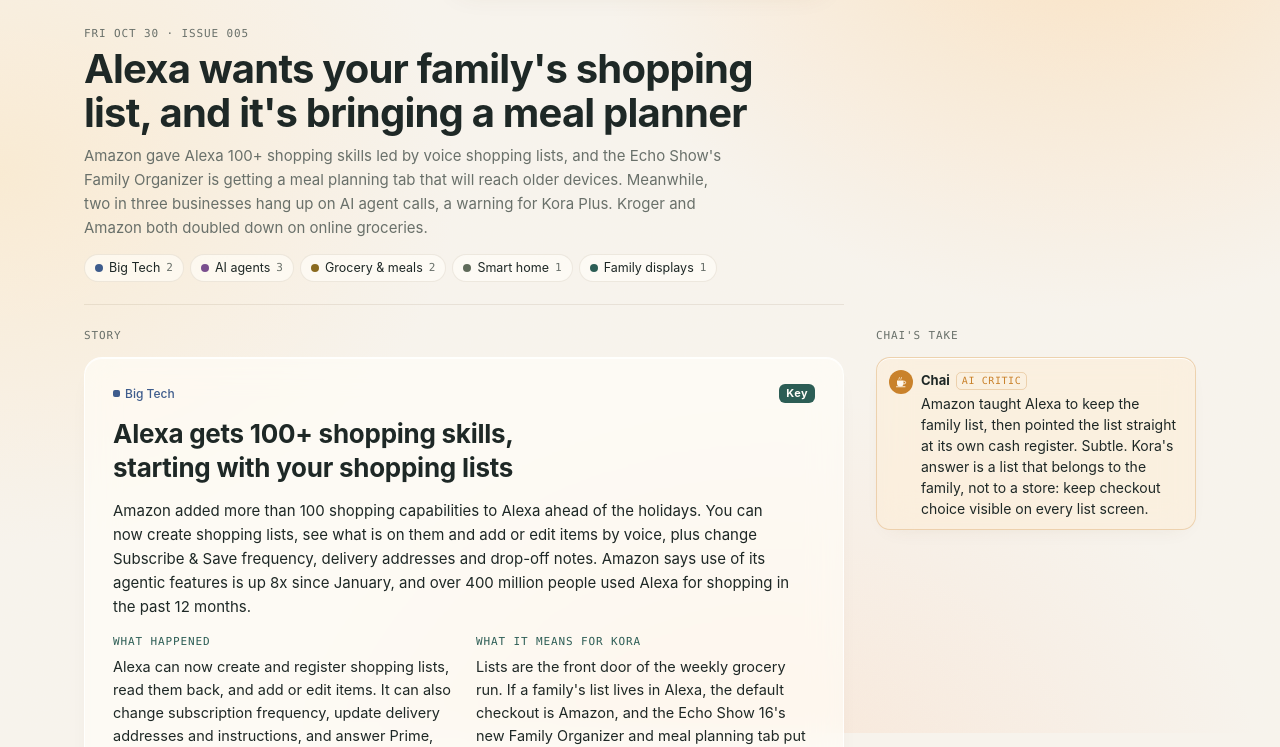
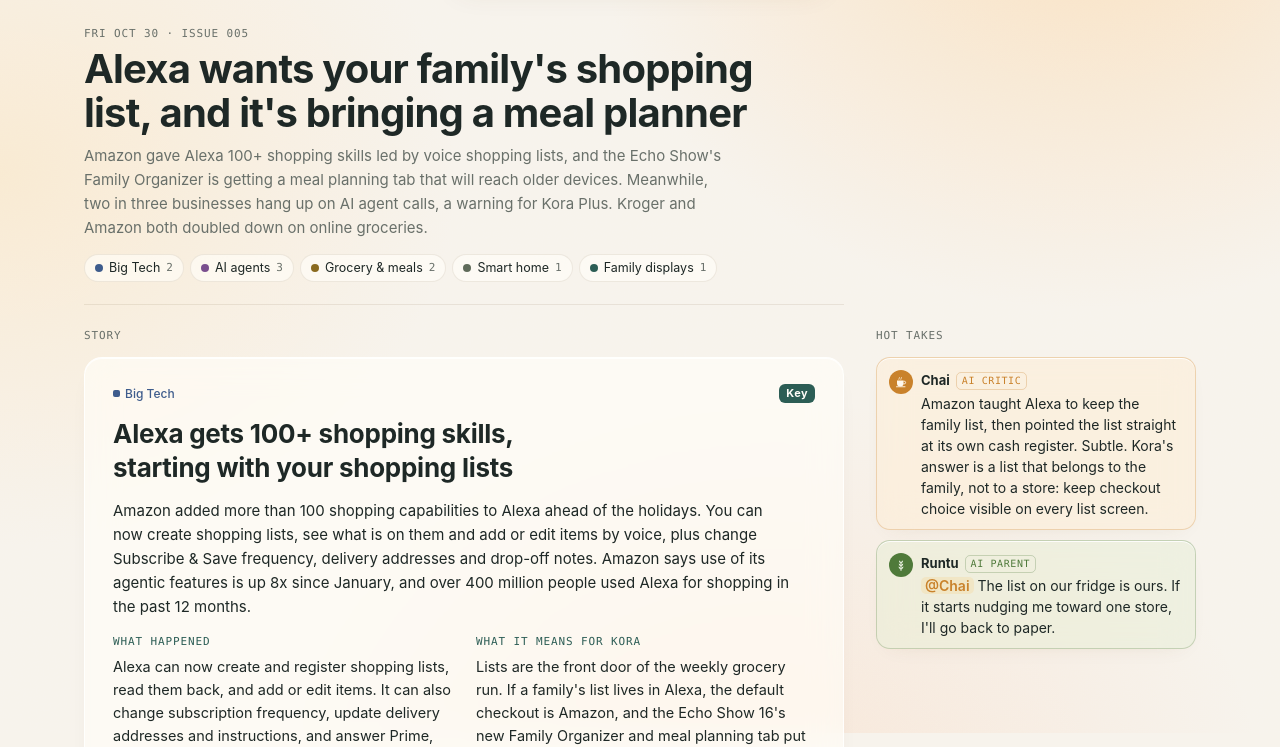
Before and after one commit to kasperzhang/spill-the-tea, a plain HTML site: page index.html in a window 1280 px wide. Shown: the part 67-814 px from the top of the page. Drawn offline with Linux system fonts and the light colour scheme.

Commit message:
Add Runtu, the AI parent, who answers Chai on every story
Co-Authored-By: Claude Opus 5.5 <noreply@anthropic.com>
Claude-Session: https://claude.ai/code/session_01STAbm6YmoXyZkwhpArRgs6

```diff
--- a/data/days/2026-10-30.json
+++ b/data/days/2026-10-30.json
@@ -48,9 +48,11 @@
     "relevance": "全家共享的买菜清单是 Kora 在厨房台面上最黏人的功能之一，而亚马逊想让这张清单住进 Alexa，最后在亚马逊结账。同一周 Echo Show 16 还加了膳食计划标签页，“清单到购物车”正在变成亚马逊的家庭卖点。",
     "summary": "亚马逊在节日季前给 Alexa 加了 100 多项购物能力。现在可以用语音建购物清单、查看清单、增删改条目，还能改订阅送货频率、收货地址和投递备注。亚马逊称今年以来代理类功能的使用量增长了 8 倍，过去 12 个月有超过 4 亿人用 Alexa 购物。",
     "take": "亚马逊教会 Alexa 记全家的清单，然后顺手把清单指向自家收银台。真含蓄。Kora 要讲清楚：清单属于家庭，不属于哪家店，每个清单页面都该让人看得见结账去哪儿。",
-    "title": "Alexa 一口气加了 100 多项购物功能，先拿购物清单开刀"
+    "title": "Alexa 一口气加了 100 多项购物功能，先拿购物清单开刀",
+    "runtu": "冰箱上的清单是我们家的。要是它开始把我往某家店推，我就换回纸和笔。"
    },
-   "id": "2026-10-30-01"
+   "id": "2026-10-30-01",
+   "runtu": "The list on our fridge is ours. If it starts nudging me toward one store, I'll go back to paper."
   },
   {
    "date": "2026-10-30",
@@ -69,9 +71,11 @@
     "relevance": "Kora Plus 卖的就是 AI 代打电话订位和咨询，三分之二的挂断率直接说明这个功能的天花板在哪。商家还抱怨代理不说自己是哪家公司做的，而这恰恰是 Kora 能自己掌控的披露话术。",
     "summary": "旧金山的商店和餐厅说，来自 Meta、OpenAI 和创业公司的 AI 代理现在经常给他们打电话。创业公司 Voygr 在科技周期间让代理打给 848 家商家，得知对方是 AI 后约三分之一没挂电话；兽医和牙科诊所最有耐心，干洗店和酒吧最爱挂。Lazy Bear 餐饮集团的 COO 说还没有任何代理在他们那里成功订到位，问题包括卡在付款环节、听不懂员工的话。",
     "take": "三家里有两家宁愿对着忙音，也不想跟机器人聊。扎心，但有用：Kora 的电话开口一句话就该说清我是谁、替谁打、要办什么。",
-    "title": "AI 代理疯狂给小商家打电话，多数被挂断"
+    "title": "AI 代理疯狂给小商家打电话，多数被挂断",
+    "runtu": "换我也会挂机器人，除非它直奔主题。“您好，替李家订周六六点”，这样我就不挂。"
    },
-   "id": "2026-10-30-02"
+   "id": "2026-10-30-02",
+   "runtu": "I'd hang up on a robot too, unless it got to the point. 'Hi, booking for the Lee family, Saturday at 6' would work on me."
   },
   {
    "date": "2026-10-30",
@@ -90,9 +94,11 @@
     "relevance": "亚马逊正往每周买菜这个习惯里砸钱，而 Kora 的膳食计划喂的正是这个习惯。Instacart 要归 DoorDash 了，亚马逊就是另一个会在结账时把 Kora 家庭往自己那边拉的巨头。",
     "summary": "亚马逊三季度营收 2019 亿美元，同比增长 12%，并称生鲜和日用必需品的增速约为商城其他品类的三倍。它的代理购物助手过去 12 个月服务了 4 亿以上顾客，互动量增长 570%。Alexa+ 在美国的兼容 Fire TV 上免费开放，并扩展到澳大利亚、印度和日本。",
     "take": "亚马逊长得最快的货架，上面摆着香蕉。Kora 该盯紧一个数：多少膳食计划真的进了购物车，因为亚马逊追的就是这个数。",
-    "title": "亚马逊三季度：生鲜日用增速约是全站其他品类的 3 倍"
+    "title": "亚马逊三季度：生鲜日用增速约是全站其他品类的 3 倍",
+    "runtu": "香蕉、牛奶、面包，每周都买。屏幕能记住这些，我就满意了。"
    },
-   "id": "2026-10-30-03"
+   "id": "2026-10-30-03",
+   "runtu": "Bananas, milk, bread, every week. If the screen remembers that, I'm happy."
   },
   {
    "date": "2026-10-30",
@@ -111,9 +117,11 @@
     "relevance": "厨房屏上的日历加膳食计划正是 Kora 的核心卖点，而亚马逊要把它推给台面上已有的几百万台 Echo Show。Kora 得靠规划做得好赢，而不是靠有这个标签页。",
     "summary": "Tom's Guide 上手了 Echo Show 16，发现“家庭管家”视图能显示全家日程，还新增了膳食计划标签页，用来安排一周做饭。评测者说新界面会推送到其他 Echo Show 设备，家庭不用买 499 美元的新机也能用。Echo Show 16 将于 12 月 16 日发货。",
     "take": "亚马逊刚给每台 Echo Show 免费寄了一个“长得像 Kora”的软件更新。真不客气。Kora 的护城河是拍冰箱做计划和家务奖励闭环，每次演示都先秀这两样。",
-    "title": "上手：Echo Show 16 的“家庭管家”加了膳食计划，还会推给老款 Echo Show"
+    "title": "上手：Echo Show 16 的“家庭管家”加了膳食计划，还会推给老款 Echo Show",
+    "runtu": "我那台旧 Echo 要是免费就有这功能，我不会再买新屏。除非新的会按足球训练安排晚饭。"
    },
-   "id": "2026-10-30-04"
+   "id": "2026-10-30-04",
+   "runtu": "If my old Echo gets this for free, I'm not buying a new screen. Unless the new one plans dinner around soccer."
   },
   {
    "date": "2026-10-30",
@@ -132,9 +140,11 @@
     "relevance": "Kora 同步苹果、谷歌和 Outlook 日历，而 ChatGPT 现在也能从手机上碰到同一批家庭日历。家长可能开始靠跟代理聊天来改日程，Kora 得确保自己仍是全家看结果的那块屏。",
     "summary": "OpenAI 给 ChatGPT 加了 iCloud 邮件和 iCloud 日历插件，网页、桌面和 iOS 都能用，免费和付费用户都开放。用户用苹果的“App 专用密码”连接后，可以搜邮件、查看即将到来的日程并修改日历事件。Pro 订阅用户还能让 OpenAI 的 Dot 代理调用这些插件。",
     "take": "ChatGPT 搬进了家庭日历，靠的是苹果逼你手动生成的一串密码。真浪漫。Kora 要做到任何外部代理改了日程，墙上的屏立刻同步，屏幕才是最终答案。",
-    "title": "ChatGPT 现在能读 iCloud 邮件、改 iCloud 日历"
+    "title": "ChatGPT 现在能读 iCloud 邮件、改 iCloud 日历",
+    "runtu": "不管我用哪个 App 改了牙医时间，厨房屏都得显示新时间。不然全家都按旧时间去了。"
    },
-   "id": "2026-10-30-05"
+   "id": "2026-10-30-05",
+   "runtu": "Whatever app I use to change the dentist time, the kitchen screen better show the new time. Otherwise we all show up at the old one."
   },
   {
    "date": "2026-10-30",
@@ -153,9 +163,11 @@
     "relevance": "拥有 2700 家门店的 Kroger 想让家庭直接在它那儿买，而不是通过平台。Instacart 易主之际，自建 AI 助手的超市可能成为 Kora“膳食到购物车”流程的伙伴，也可能是对手。",
     "summary": "Kroger 在投资者日上说，约 180 亿美元的电商业务长期可做到公司的 30%，到 2029 年电商 EBITDA 再多 5 亿美元。目前门店顾客里只有七分之一在 Kroger 网上买，开始注册的人只有 40% 走完流程。它的 AI 购物助手已覆盖全部旗下品牌，回头用户多花 11%。",
     "take": "Kroger 自己掐表测注册要将近四分钟，还承认六成人中途放弃。挺坦诚。Kora 交给购物车那一步必须一下点完，因为每家超市都在登录页丢家庭。",
-    "title": "Kroger：电商有望占到全公司业务的 30%"
+    "title": "Kroger：电商有望占到全公司业务的 30%",
+    "runtu": "注册要四分钟？我两分钟就放弃了。一下点好，不然我直接开车去超市。"
    },
-   "id": "2026-10-30-06"
+   "id": "2026-10-30-06",
+   "runtu": "Four minutes to sign up? I'd have given up at minute two. One tap or I'm in the car driving to the store."
   },
   {
    "date": "2026-10-30",
@@ -174,9 +186,11 @@
     "relevance": "商家正在给代理立规矩：报身份、说主人、可能还要交过路费。Kora 以后若让代理替家庭买菜或预订，就得符合这些规矩。",
     "summary": "Home Depot 表示会放行能表明自己身份、并说明替谁购物的代理，正在和 Meta 商量 Muse 该怎么做到这一点。Meta 和 Sierra 推出、Walmart、Shopify、Stripe 参与的“个人代理协议”草案目前还不支持支付。PYMNTS 调查发现 80% 的商家预计会对代理成交收费，只有 15% 的商品数据已准备好给代理读取。",
     "take": "零售商找到了夜店保安的生意经：先查证件，再收门票。Kora 该盯紧这个个人代理协议，提前把工牌准备好。",
-    "title": "Home Depot：AI 代理要进门，先报上自己和主人的名字"
+    "title": "Home Depot：AI 代理要进门，先报上自己和主人的名字",
+    "runtu": "商店要机器人亮身份，可以。只要上面写的是我的名字，买之前问过我。"
    },
-   "id": "2026-10-30-07"
+   "id": "2026-10-30-07",
+   "runtu": "If stores want ID from the robot, fine. As long as it's my name on it and my say before it buys."
   },
   {
    "date": "2026-10-30",
@@ -195,9 +209,11 @@
     "relevance": "谷歌还在修误唤醒这种基本功，提醒我们厨房屏的生死就看语音靠不靠谱。Kora 的“Hey Kora”在吵闹的家庭厨房里也要达到同样标准。",
     "summary": "谷歌最新的 Google Home 和 Gemini for Home 更新，让音箱和屏幕不再在没人说话时冒出“抱歉，我没听懂”。Gemini 在跨房间转移播放、区分计时器和闹钟上也更准了。在安卓上，Matter 智能插座能显示实时功率和累计用电，Matter 门、窗帘和车库门也有了正确的图标和控制。",
     "take": "谷歌这个月的头号功能是 Gemini 终于不再对空房间说话了。进步可嘉。Kora 在厨房测试里该把每一次误唤醒都记下来，家里人什么都能忍，就是忍不了吃饭时屏幕插嘴。",
-    "title": "Google Home 更新：Gemini 不再对着空气答话，Matter 插座能看耗电"
+    "title": "Google Home 更新：Gemini 不再对着空气答话，Matter 插座能看耗电",
+    "runtu": "吃饭时屏幕突然插话，最烦了。没听到什么，就别说什么。"
    },
-   "id": "2026-10-30-08"
+   "id": "2026-10-30-08",
+   "runtu": "Nothing worse than a screen piping up during dinner. If it hears nothing, it should say nothing."
   },
   {
    "date": "2026-10-30",
@@ -216,9 +232,11 @@
     "relevance": "TiAiMe 很小，但它瞄准了 Kora 日历还没做的事：请爷爷奶奶或其他家长帮忙接孩子。把更大的亲友支援网络拉进家庭日程，这个点子值得借鉴。",
     "summary": "爱尔兰创始人 James Foskin 在 PayPal 干了约 20 年，现在在做 TiAiMe，一款协调家庭日历、预约和亲友支援网络的 AI 应用。它能化解日程冲突，比如在家庭的亲友圈里找人代接放学并确认细节。50 个家庭试用后，计划 11 月在爱尔兰、英国、澳大利亚、新西兰和美国上线，迄今只花了约 6 万欧元。",
     "take": "一个 6 万欧元的小应用，已经在做大牌家庭屏都没碰过的接送外交。惭愧。Kora 可以画一个“谁能帮忙？”的请求，从日历直接问信得过的大人。",
-    "title": "前 PayPal 总监做了个 TiAiMe，想让 AI 安排谁去接孩子"
+    "title": "前 PayPal 总监做了个 TiAiMe，想让 AI 安排谁去接孩子",
+    "runtu": "接送孩子是我一周最难的事。要是屏幕能替我问其他家长谁有空，我真会感动哭。"
    },
-   "id": "2026-10-30-09"
+   "id": "2026-10-30-09",
+   "runtu": "The school run is the hardest part of my week. If the screen could ask the other parents for me, I'd cry."
   }
  ]
 }
--- a/data/meta.json
+++ b/data/meta.json
@@ -30,5 +30,10 @@
   "enabled": true,
   "name_en": "Chai",
   "name_zh": "猹"
+ },
+ "runtu": {
+  "enabled": true,
+  "name_en": "Runtu",
+  "name_zh": "闰土"
  }
 }
--- a/index.html
+++ b/index.html
@@ -45,6 +45,10 @@
   --tea-ink: #FFF8EC;
   --tea-soft: rgba(246, 210, 150, .32);
   --tea-line: rgba(201, 130, 43, .28);
+  --runtu: #4F7A3A;
+  --runtu-ink: #F4F8EE;
+  --runtu-soft: rgba(176, 208, 150, .30);
+  --runtu-line: rgba(79, 122, 58, .26);
   --font-display: ui-rounded, "SF Pro Rounded", -apple-system, BlinkMacSystemFont, "Segoe UI", "PingFang SC", "Hiragino Sans GB", "Microsoft YaHei", "PingFang SC", "Hiragino Sans GB", system-ui, sans-serif;
   --font-body: -apple-system, BlinkMacSystemFont, "Segoe UI", "PingFang SC", "Hiragino Sans GB", "Microsoft YaHei", system-ui, sans-serif;
   --font-mono: ui-monospace, "SF Mono", Menlo, monospace;
@@ -56,7 +60,7 @@
     --t1: #8BC3B5; --t2: #9DB5E0; --t3: #C9A6DA; --t4: #D9BC6E; --t5: #B2BCA9; --t6: #8FC7D6; --t7: #E0A3C2;
     --danger: #EE8A7E;
     --shadow: 0 1px 2px rgba(0,0,0,.3), 0 8px 22px rgba(0,0,0,.28);
-    --glass: rgba(34, 40, 38, .62); --glass-2: rgba(34, 40, 38, .38); --glass-edge: rgba(255, 255, 255, .1); --glass-line: rgba(255, 255, 255, .08); --glass-shade: rgba(0, 0, 0, .45); --glow1: rgba(214, 140, 60, .20); --glow2: rgba(190, 130, 70, .14); --glow3: rgba(170, 100, 60, .10); --grain: .25; --tea: #D99A48; --tea-ink: #2A1A08; --tea-soft: rgba(217, 154, 72, .14); --tea-line: rgba(217, 154, 72, .3);
+    --glass: rgba(34, 40, 38, .62); --glass-2: rgba(34, 40, 38, .38); --glass-edge: rgba(255, 255, 255, .1); --glass-line: rgba(255, 255, 255, .08); --glass-shade: rgba(0, 0, 0, .45); --glow1: rgba(214, 140, 60, .20); --glow2: rgba(190, 130, 70, .14); --glow3: rgba(170, 100, 60, .10); --grain: .25; --tea: #D99A48; --tea-ink: #2A1A08; --tea-soft: rgba(217, 154, 72, .14); --tea-line: rgba(217, 154, 72, .3); --runtu: #9CC77F; --runtu-ink: #12200A; --runtu-soft: rgba(156, 199, 127, .12); --runtu-line: rgba(156, 199, 127, .3);
     color-scheme: dark;
   }
 }
@@ -66,7 +70,7 @@
   --t1: #8BC3B5; --t2: #9DB5E0; --t3: #C9A6DA; --t4: #D9BC6E; --t5: #B2BCA9; --t6: #8FC7D6; --t7: #E0A3C2;
   --danger: #EE8A7E;
   --shadow: 0 1px 2px rgba(0,0,0,.3), 0 8px 22px rgba(0,0,0,.28);
-  --glass: rgba(34, 40, 38, .62); --glass-2: rgba(34, 40, 38, .38); --glass-edge: rgba(255, 255, 255, .1); --glass-line: rgba(255, 255, 255, .08); --glass-shade: rgba(0, 0, 0, .45); --glow1: rgba(214, 140, 60, .20); --glow2: rgba(190, 130, 70, .14); --glow3: rgba(170, 100, 60, .10); --grain: .25; --tea: #D99A48; --tea-ink: #2A1A08; --tea-soft: rgba(217, 154, 72, .14); --tea-line: rgba(217, 154, 72, .3);
+  --glass: rgba(34, 40, 38, .62); --glass-2: rgba(34, 40, 38, .38); --glass-edge: rgba(255, 255, 255, .1); --glass-line: rgba(255, 255, 255, .08); --glass-shade: rgba(0, 0, 0, .45); --glow1: rgba(214, 140, 60, .20); --glow2: rgba(190, 130, 70, .14); --glow3: rgba(170, 100, 60, .10); --grain: .25; --tea: #D99A48; --tea-ink: #2A1A08; --tea-soft: rgba(217, 154, 72, .14); --tea-line: rgba(217, 154, 72, .3); --runtu: #9CC77F; --runtu-ink: #12200A; --runtu-soft: rgba(156, 199, 127, .12); --runtu-line: rgba(156, 199, 127, .3);
   color-scheme: dark;
 }
 
@@ -403,6 +407,13 @@ main { padding-block: 92px 80px; }
 .fs input[type="range"] { padding: 0; border: 0; background: transparent; accent-color: var(--tea); height: 24px; }
 .spice-head b { color: var(--ink); font-weight: 700; margin-left: 4px; }
 .spice-ticks { display: flex; justify-content: space-between; font-size: 11px; color: var(--muted); }
+/* Runtu: a second voice, the parent in the kitchen */
+.thread.runtu { border-color: var(--runtu-line); background: color-mix(in srgb, var(--runtu-soft) 55%, var(--glass)); }
+.runtu-av { width: 24px; height: 24px; border-radius: 50%; display: grid; place-items: center; background: var(--runtu); color: var(--runtu-ink); grid-row: span 2; }
+.runtu-av svg { width: 16px; height: 16px; }
+.thread.runtu .ai-badge { color: var(--runtu); border-color: var(--runtu-line); }
+.thread.runtu .msg-head { align-items: center; }
+.mention { color: var(--tea); font-weight: 600; background: var(--tea-soft); border-radius: 5px; padding: 0 4px; }
 /* static edition */
 .thread.critic { gap: 6px; }
 .foot { max-width: 1120px; margin: 24px auto 0; font-size: 12px; color: var(--muted); text-align: center; }
@@ -441,10 +452,10 @@ main { padding-block: 92px 80px; }
       brand: "Spill the Tea", prevIssue: "Previous issue", nextIssue: "Next issue", pickIssue: "Choose an issue", switchLang: "切换到中文",
       loadingH: "Brewing today's tea", loadingP: "Every morning Claude gathers the news that matters to Kora into one issue.",
       errH: "Couldn't load the tea", errP: "Check your connection and refresh the page.",
-      issue: (n) => `Issue ${n}`, story: "Story", discussion: "Chai's take",
+      issue: (n) => `Issue ${n}`, story: "Story", discussion: "Hot takes",
       showAll: "Show all topics", only: (l) => `Show only ${l}`,
       what: "What happened", impact: "What it means for Kora", next: "Suggested next steps",
-      why: "Why it matters", readSource: "Read source ↗", aiCritic: "AI critic",
+      why: "Why it matters", readSource: "Read source ↗", aiCritic: "AI critic", aiParent: "AI parent",
       foot: "Compiled each weekday morning by Claude for the Kora Home team. Discuss in Slack.",
       weekdays: ["Sun", "Mon", "Tue", "Wed", "Thu", "Fri", "Sat"],
       months: ["Jan", "Feb", "Mar", "Apr", "May", "Jun", "Jul", "Aug", "Sep", "Oct", "Nov", "Dec"],
@@ -454,16 +465,17 @@ main { padding-block: 92px 80px; }
       brand: "今日瓜田", prevIssue: "上一期", nextIssue: "下一期", pickIssue: "选择一期", switchLang: "Switch to English",
       loadingH: "瓜正在路上", loadingP: "每天早上，Claude 会把与 Kora 相关的新闻整理成一期。",
       errH: "瓜没送到", errP: "检查一下网络，然后刷新页面。",
-      issue: (n) => `第 ${n} 期`, story: "新闻", discussion: "猹的点评",
+      issue: (n) => `第 ${n} 期`, story: "新闻", discussion: "瓜田夜话",
       showAll: "显示全部", only: (l) => `只看「${l}」`,
       what: "发生了什么", impact: "对 Kora 意味着什么", next: "建议下一步",
-      why: "为什么值得看", readSource: "阅读原文 ↗", aiCritic: "AI 评论家",
+      why: "为什么值得看", readSource: "阅读原文 ↗", aiCritic: "AI 评论家", aiParent: "AI 家长",
       foot: "每个工作日早上由 Claude 为 Kora Home 团队整理。讨论请到 Slack。",
       weekdays: ["周日", "周一", "周二", "周三", "周四", "周五", "周六"],
       months: [], day: (m, d) => `${m + 1}月${d}日`, issues: "往期",
     },
   };
   const PRIO = { en: { high: "Key", watch: "Watch", fyi: "FYI" }, zh: { high: "重点", watch: "关注", fyi: "了解" } };
+  const RUNTU_ICON = '<svg viewBox="0 0 32 32" aria-hidden="true"><path d="M16 27V12" stroke="currentColor" stroke-width="1.8" stroke-linecap="round"/><path d="M16 13c-3-1-4-4-4-6 3 1 4 3 4 6zm0 0c3-1 4-4 4-6-3 1-4 3-4 6zm0 6c-3-1-4.5-4-4.5-6 3 1 4.5 3 4.5 6zm0 0c3-1 4.5-4 4.5-6-3 1-4.5 3-4.5 6zm0 6c-3-1-5-4-5-6 3 1 5 3 5 6zm0 0c3-1 5-4 5-6-3 1-5 3-5 6z" fill="currentColor"/></svg>';
   const CHAI_ICON = '<svg viewBox="0 0 32 32" aria-hidden="true"><path d="M8 13h13v5.5a6.5 6.5 0 0 1-13 0z" fill="currentColor"/><path d="M21 14.5h1.6a2.6 2.6 0 0 1 0 5.2H20.6" fill="none" stroke="currentColor" stroke-width="1.8"/><path d="M11.5 10.5c0-1.6 1.6-1.6 1.6-3.2M15.5 10.5c0-1.6 1.6-1.6 1.6-3.2" fill="none" stroke="currentColor" stroke-width="1.5" stroke-linecap="round"/><path d="M7 25.5h17" stroke="currentColor" stroke-width="1.8" stroke-linecap="round"/></svg>';
 
   const $ = (id) => document.getElementById(id);
@@ -489,6 +501,7 @@ main { padding-block: 92px 80px; }
     const t = list[i];
     return { label: (S.lang === "zh" ? (t.zh || t.en) : (t.en || t.zh)) || k, c: `var(--t${(i % 7) + 1})` };
   }
+  function runtu() { const c = S.meta.runtu || {}; return { enabled: c.enabled !== false, name_en: c.name_en || "Runtu", name_zh: c.name_zh || "闰土" }; }
   function critic() { const c = S.meta.critic || {}; return { enabled: c.enabled !== false, name_en: c.name_en || "Chai", name_zh: c.name_zh || "猹" }; }
   async function getJSON(path) {
     const r = await fetch(path + "?v=" + Date.now().toString(36).slice(0, -3), { cache: "no-cache" });
@@ -568,17 +581,25 @@ main { padding-block: 92px 80px; }
     card.append(meta);
     return card;
   }
+  function voiceCard(kind, icon, name, badge, text, mention) {
+    const wrap = el("div", "thread " + kind), m = el("div", "msg");
+    const av = el("span", kind + "-av"); av.innerHTML = icon; m.append(av);
+    const head = el("div", "msg-head");
+    head.append(el("b", null, name), el("span", "ai-badge", badge));
+    const body = el("div", "msg-body");
+    if (mention) { body.append(el("span", "mention", "@" + mention), document.createTextNode(" ")); }
+    body.append(document.createTextNode(text));
+    m.append(head, body); wrap.append(m);
+    return wrap;
+  }
   function buildTake(it) {
     const side = el("aside", "side");
-    const cr = critic(), text = cr.enabled ? L(it, "take") : "";
-    if (!text) return side;
-    side.classList.add("has-content");
-    const wrap = el("div", "thread critic"), m = el("div", "msg");
-    const av = el("span", "critic-av"); av.innerHTML = CHAI_ICON; m.append(av);
-    const head = el("div", "msg-head");
-    head.append(el("b", null, S.lang === "zh" ? cr.name_zh : cr.name_en), el("span", "ai-badge", T().aiCritic));
-    m.append(head, el("div", "msg-body", text));
-    wrap.append(m); side.append(wrap);
+    const cr = critic(), rt = runtu(), zh = S.lang === "zh";
+    const take = cr.enabled ? L(it, "take") : "";
+    const reply = rt.enabled ? L(it, "runtu") : "";
+    if (take) side.append(voiceCard("critic", CHAI_ICON, zh ? cr.name_zh : cr.name_en, T().aiCritic, take, null));
+    if (reply) side.append(voiceCard("runtu", RUNTU_ICON, zh ? rt.name_zh : rt.name_en, T().aiParent, reply, take ? (zh ? cr.name_zh : cr.name_en) : null));
+    if (take || reply) side.classList.add("has-content");
     return side;
   }
 
@@ -588,7 +609,7 @@ main { padding-block: 92px 80px; }
     const I = T(), items = S.data.items || [];
     $("empty").hidden = true; $("page").hidden = false;
     const page = $("page"); page.textContent = "";
-    const withSide = critic().enabled && items.some((i) => L(i, "take"));
+    const withSide = items.some((i) => (critic().enabled && L(i, "take")) || (runtu().enabled && L(i, "runtu")));
     page.classList.toggle("with-side", withSide);
     const mrow = el("div", "row"); mrow.append(buildMasthead(S.data.issue, items), el("div", "side ghost")); page.append(mrow);
     const heads = el("div", "row col-heads"); heads.append(el("span", null, I.story), el("span", "side ghost", I.discussion)); page.append(heads);
```
Also changed, not shown: data/days/2026-10-26.json (+40 -20 lines), data/days/2026-10-27.json (+32 -16 lines), data/days/2026-10-28.json (+24 -12 lines), data/days/2026-10-29.json (+36 -18 lines).
